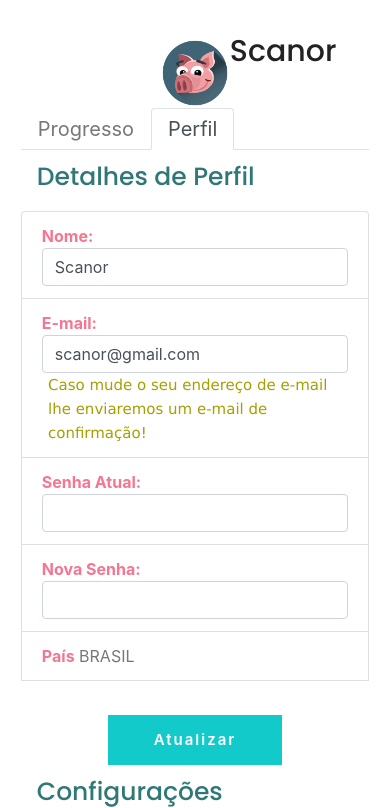
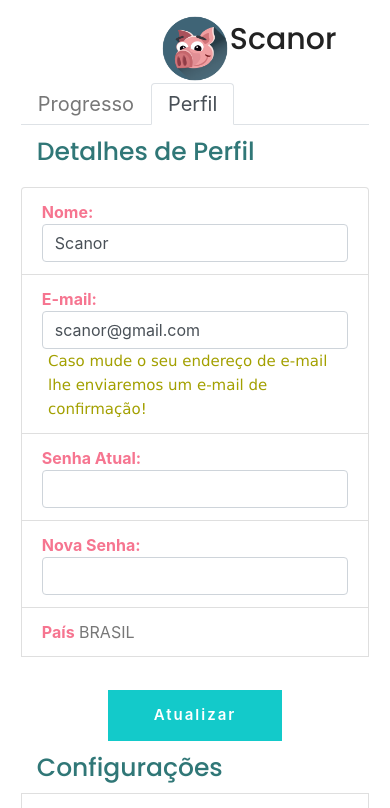
Before and after one commit to andersonmag/EnologyExtensionProject, a PHP site: page /editarDadosPerfil.html in a window 390 px wide. Shown: the part 56-864 px from the top of the page. Run offline with PHP 8.4, Linux system fonts and the light colour scheme.

Commit message:
Alterações de estilo feitas em arquivos css.

```diff
--- a/web/css/main.css
+++ b/web/css/main.css
@@ -178,7 +178,7 @@ h4.hello{
 img.user{
 width: 20%;
 
-margin: 27% 0% 0% 40%;
+margin: 10% 0% 0% 40%;
 
 }
 
@@ -758,6 +758,11 @@ td, th {
 }
 
 @media (max-width: 767px) {
+  img.user{
+    width: 20%;
+    margin: 20% 0% 0% 40%;
+
+    }
   .no-flex-xs {
     display: block !important;
   }
@@ -997,6 +1002,12 @@ h1, h2, h3, h4, h5, h6 {
 }
 
 @media (max-width: 767px) {
+  img.user{
+    width: 20%;
+
+    margin: 20% 0% 0% 40%;
+
+    }
   .main-wrapper-first {
     margin-top: 3rem;
     width: 97%;
@@ -1021,6 +1032,12 @@ h1, h2, h3, h4, h5, h6 {
 }
 
 @media (max-width: 767px) {
+  img.user{
+    width: 20%;
+
+    margin: 20% 0% 0% 40%;
+
+    }
   .main-wrapper {
     width: 97%;
   }
@@ -1052,6 +1069,12 @@ h1, h2, h3, h4, h5, h6 {
 }
 
 @media (max-width: 991px) {
+  img.user{
+    width: 20%;
+
+    margin: 20% 0% 0% 40%;
+
+    }
   .section-title p br {
     display: none;
   }
--- a/web/css/style.css
+++ b/web/css/style.css
@@ -79,7 +79,7 @@ label {
 }
 .wrapper {
     width: 450px;
-    margin: 20% auto;
+    margin: 2% auto;
     text-align: center;
     padding: 3% 0px;
     background-color: #fff;
```
